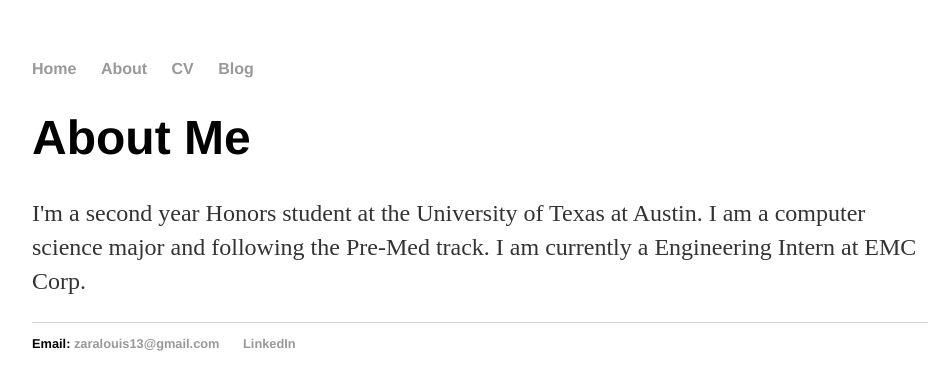
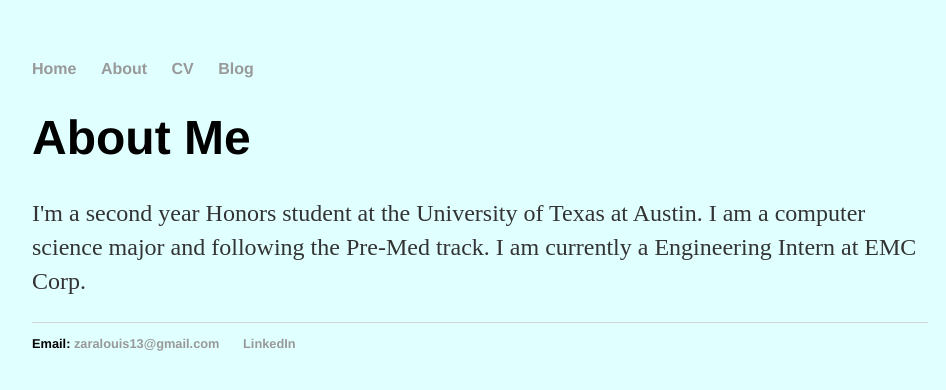
Before and after one commit to zaralouis/zaralouis.github.io, a Jekyll site: the page built from about/index.html, in a window 1280 px wide. Shown: the top 390 px of the page, without its empty margins (160-1106 px from the left). Built offline with Jekyll 4.4.1, drawn with Linux system fonts in a browser that asks for light colours.

Commit message:
Update index.html

```diff
--- a/about/index.html
+++ b/about/index.html
@@ -10,7 +10,7 @@ title: About me
 	<head>
 		<title>Zara Louis</title>
 	</head>
-	<body>
+	<body bgcolor="#e0ffff">
 		<h1>About Me</h1>
 		<div class="container">
     		<div class="blurb"><p>I'm a second year Honors student at the University of Texas at Austin. I am a computer science major and following the Pre-Med track. I am currently a Engineering Intern at EMC Corp.
```
